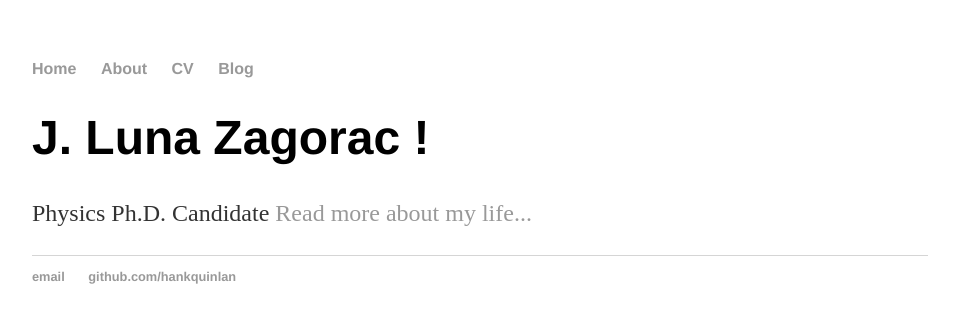
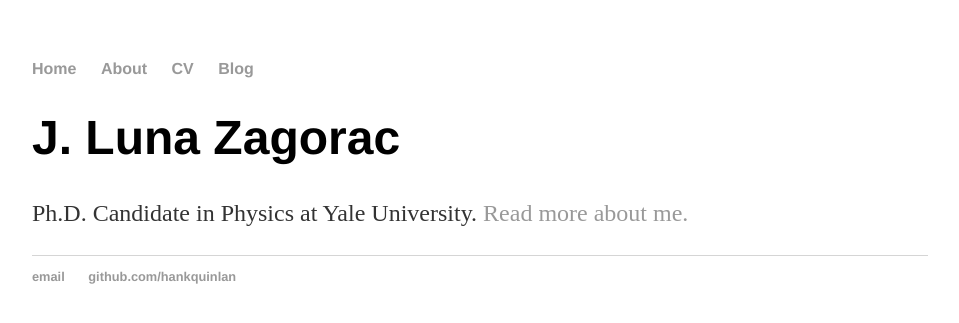
Before and after one commit to lunazagor/lunazagor.github.io, a Jekyll site: the page built from index.html, in a window 1280 px wide. Shown: the top 323 px of the page, without its empty margins (160-1119 px from the left). Built offline with Jekyll 4.4.1, drawn with Linux system fonts in a browser that asks for light colours.

Commit message:
Update index.html

```diff
--- a/index.html
+++ b/index.html
@@ -3,6 +3,6 @@ layout: default
 title: J. Luna Zagorac
 ---
 <div class="blurb">
-	<h1> J. Luna Zagorac !</h1>
-	<p> Physics Ph.D. Candidate <a href="/about">Read more about my life...</a></p>
+	<h1> J. Luna Zagorac </h1>
+	<p> Ph.D. Candidate in Physics at Yale University. <a href="/about"> Read more about me.</a></p>
 </div><!-- /.blurb -->
```
